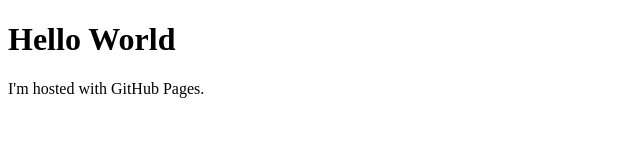
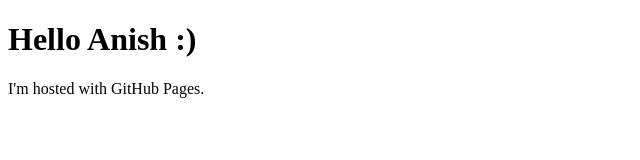
Before and after one commit to VardhanAnurag/vardhananurag.github.io, a plain HTML site: page index.html in a window 1280 px wide. Shown: the full height of the page, 0-640 px from the left. Drawn offline with Linux system fonts and the light colour scheme.

Commit message:
Update index.html

```diff
--- a/index.html
+++ b/index.html
@@ -1,7 +1,7 @@
 <!DOCTYPE html>
 <html>
 <body>
-<h1>Hello World</h1>
+<h1>Hello Anish :) </h1>
 <p>I'm hosted with GitHub Pages.</p>
 </body>
 </html>
```
